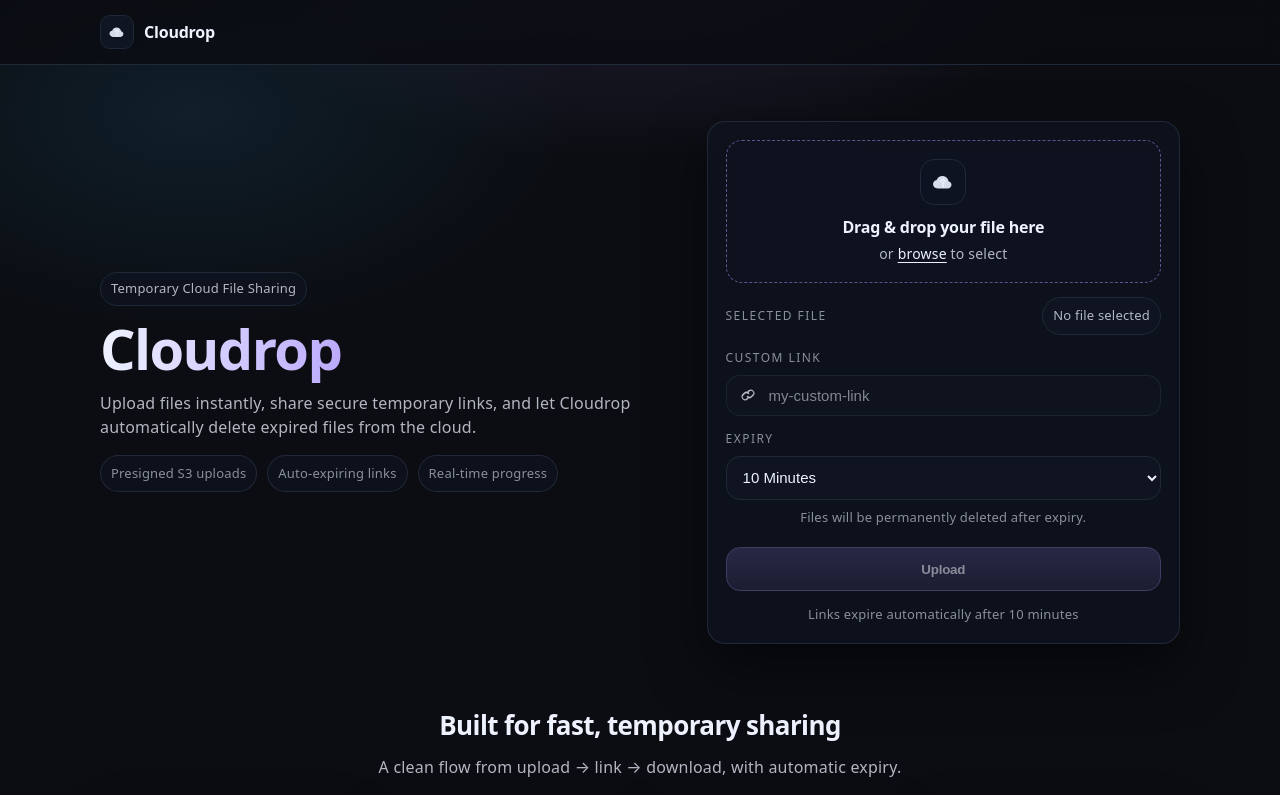
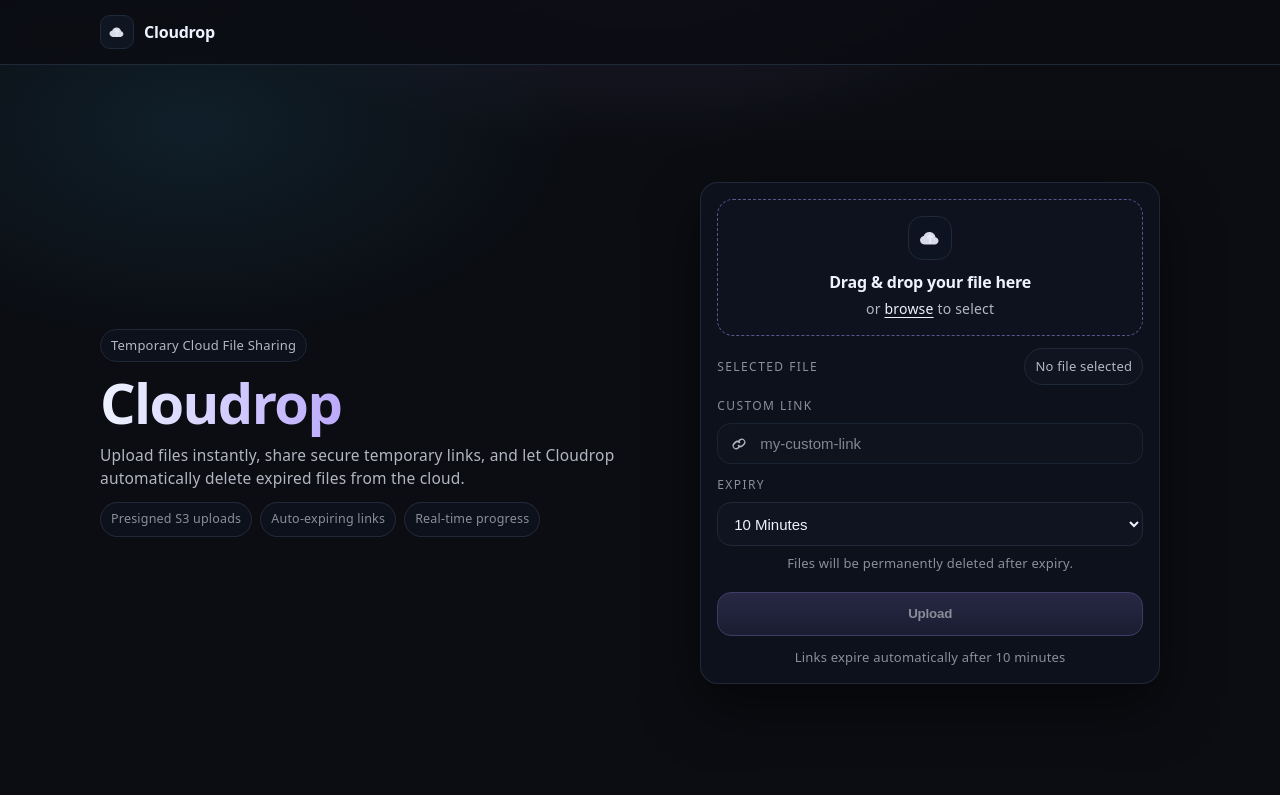
Before and after one commit to KarthikMaiya/Cloudrop, a React (Vite) app: page / in a window 1280 px wide. Shown: the top 795 px of the page. Built offline with nearby package versions, Linux system fonts and the light colour scheme.

Commit message:
UI change 1

```diff
--- a/src/components/UploadCard.css
+++ b/src/components/UploadCard.css
@@ -8,6 +8,20 @@
 .uploadSectionEmbedded {
   max-width: none;
   padding: 0;
+}
+
+.uploadSectionEmbedded .uploadCard {
+  padding: 16px;
+  gap: 12px;
+}
+
+.uploadSectionEmbedded .dropzone {
+  padding: 16px;
+}
+
+.uploadSectionEmbedded .dropzoneIcon {
+  width: 44px;
+  height: 44px;
 }
 
 .uploadHeader {
@@ -337,3 +351,14 @@
     box-sizing: border-box;
   }
 }
+
+@media (max-height: 760px) {
+  .uploadSectionEmbedded .uploadCard {
+    padding: 14px;
+    gap: 12px;
+  }
+
+  .uploadSectionEmbedded .dropzone {
+    padding: 14px;
+  }
+}
--- a/src/pages/LandingPage.css
+++ b/src/pages/LandingPage.css
@@ -1,5 +1,6 @@
 .landingRoot {
   width: 100%;
+  --navbar-height: 64px;
 }
 
 .container {
@@ -9,20 +10,25 @@
 }
 
 .heroSection {
-  padding: 56px 0 28px;
+  min-height: 100vh;
+  min-height: calc(100svh - var(--navbar-height));
+  padding: clamp(18px, 4vh, 44px) 0;
+  display: flex;
+  align-items: center;
 }
 
 .heroGrid {
   display: grid;
-  grid-template-columns: 1.1fr 0.9fr;
-  gap: 28px;
+  width: 100%;
+  grid-template-columns: minmax(0, 1.05fr) minmax(0, 0.95fr);
+  gap: clamp(18px, 3vw, 28px);
   align-items: center;
 }
 
 .heroCopy {
   display: flex;
   flex-direction: column;
-  gap: 14px;
+  gap: 12px;
 }
 
 .heroKicker {
@@ -39,8 +45,8 @@
 }
 
 .heroTitle {
-  font-size: 56px;
-  line-height: 1.02;
+  font-size: clamp(40px, 4.6vw, 56px);
+  line-height: 1.03;
   letter-spacing: -1.6px;
 }
 
@@ -58,28 +64,35 @@
 .heroSubtitle {
   max-width: 60ch;
   color: var(--text);
-  font-size: 16px;
+  font-size: 15.5px;
 }
 
 .heroStats {
   display: flex;
   flex-wrap: wrap;
-  gap: 10px;
-  margin-top: 2px;
+  gap: 8px;
+  margin-top: 0;
 }
 
 .statPill {
-  padding: 8px 10px;
+  padding: 7px 10px;
   border-radius: 999px;
   border: 1px solid color-mix(in srgb, var(--border) 75%, var(--ring-soft));
   background: color-mix(in srgb, var(--panel-2) 70%, transparent);
   backdrop-filter: blur(10px);
   color: var(--text-dim);
-  font-size: 13px;
+  font-size: 12.5px;
 }
 
 .heroCta {
   width: 100%;
+  display: flex;
+  justify-content: flex-end;
+}
+
+.heroCta .uploadSectionEmbedded {
+  width: min(460px, 100%);
+  margin-left: auto;
 }
 
 .featuresSection {
@@ -187,11 +200,25 @@
   }
 
   .heroTitle {
-    font-size: 48px;
+    font-size: clamp(38px, 7vw, 48px);
+  }
+
+  .heroCta {
+    justify-content: flex-start;
   }
 
   .featureGrid {
     grid-template-columns: repeat(2, 1fr);
+  }
+}
+
+@media (max-height: 760px) and (min-width: 981px) {
+  .heroSection {
+    padding: clamp(14px, 3vh, 28px) 0;
+  }
+
+  .heroCopy {
+    gap: 10px;
   }
 }
 
```
